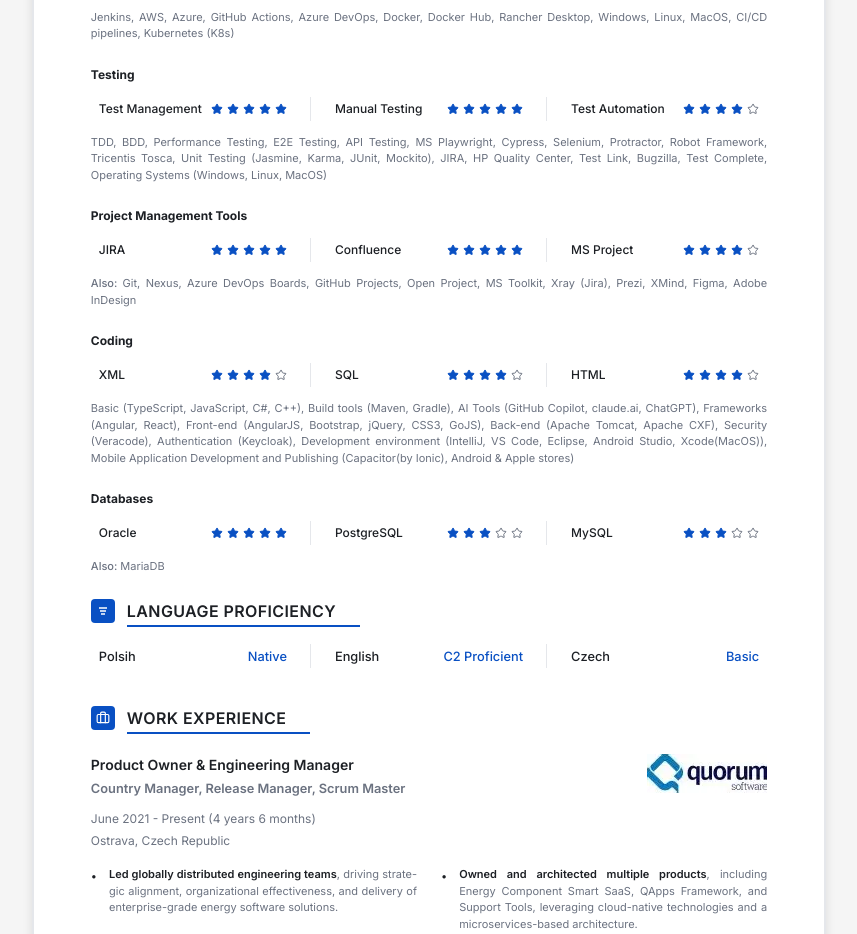
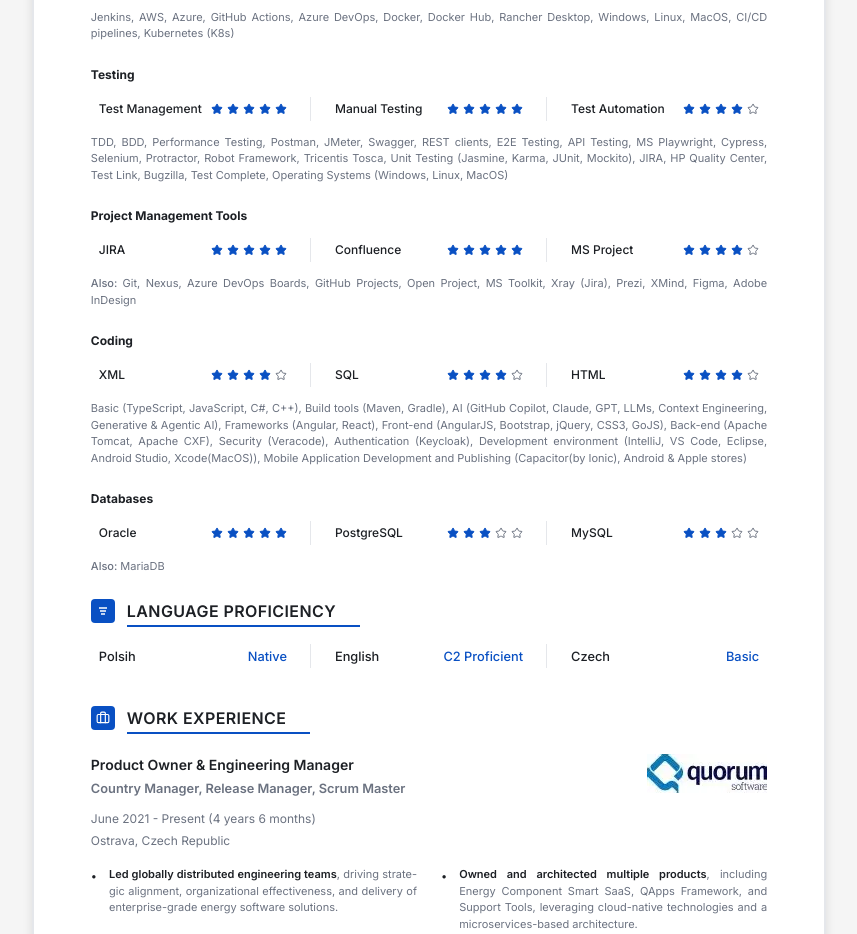
Before and after one commit to banczart/my-cv-website, a React (Vite) app: page / in a window 1280 px wide. Shown: the part 1120-2054 px from the top of the page, without its empty margins (211-1068 px from the left). Built offline with nearby package versions, Linux system fonts and the light colour scheme; the HTML template or start-up script is replaced by a standard one.

Commit message:
technical skills update

```diff
--- a/src/components/TechnicalSkills.tsx
+++ b/src/components/TechnicalSkills.tsx
@@ -30,7 +30,7 @@
   ];
 
   const additionalLanguages = [
-    "Basic (TypeScript, JavaScript, C#, C++)", "Build tools (Maven, Gradle)", "AI Tools (GitHub Copilot, claude.ai, ChatGPT)", "Frameworks (Angular, React)", "Front-end (AngularJS, Bootstrap, jQuery, CSS3, GoJS)", "Back-end (Apache Tomcat, Apache CXF)", "Security (Veracode)", "Authentication (Keycloak)", "Development environment (IntelliJ, VS Code, Eclipse, Android Studio, Xcode(MacOS))", "Mobile Application Development and Publishing (Capacitor(by Ionic), Android & Apple stores)"
+    "Basic (TypeScript, JavaScript, C#, C++)", "Build tools (Maven, Gradle)", "AI (GitHub Copilot, Claude, GPT, LLMs, Context Engineering, Generative & Agentic AI)", "Frameworks (Angular, React)", "Front-end (AngularJS, Bootstrap, jQuery, CSS3, GoJS)", "Back-end (Apache Tomcat, Apache CXF)", "Security (Veracode)", "Authentication (Keycloak)", "Development environment (IntelliJ, VS Code, Eclipse, Android Studio, Xcode(MacOS))", "Mobile Application Development and Publishing (Capacitor(by Ionic), Android & Apple stores)"
   ];
   const additionalTools = [
     "MariaDB"
@@ -68,7 +68,7 @@
     { name: "Test Automation", rating: 4 },
   ];
   const additionalTestingAndAutomation = [
-    "TDD", "BDD", "Performance Testing", "E2E Testing", "API Testing", "MS Playwright", "Cypress", "Selenium", "Protractor", "Robot Framework", "Tricentis Tosca", "Unit Testing (Jasmine, Karma, JUnit, Mockito)", "JIRA", "HP Quality Center", "Test Link", "Bugzilla", "Test Complete", "Operating Systems (Windows, Linux, MacOS)"
+    "TDD", "BDD", "Performance Testing", "Postman", "JMeter", "Swagger", "REST clients", "E2E Testing", "API Testing", "MS Playwright", "Cypress", "Selenium", "Protractor", "Robot Framework", "Tricentis Tosca", "Unit Testing (Jasmine, Karma, JUnit, Mockito)", "JIRA", "HP Quality Center", "Test Link", "Bugzilla", "Test Complete", "Operating Systems (Windows, Linux, MacOS)"
   ];
 
   const ProjectManagementTools = [
```
